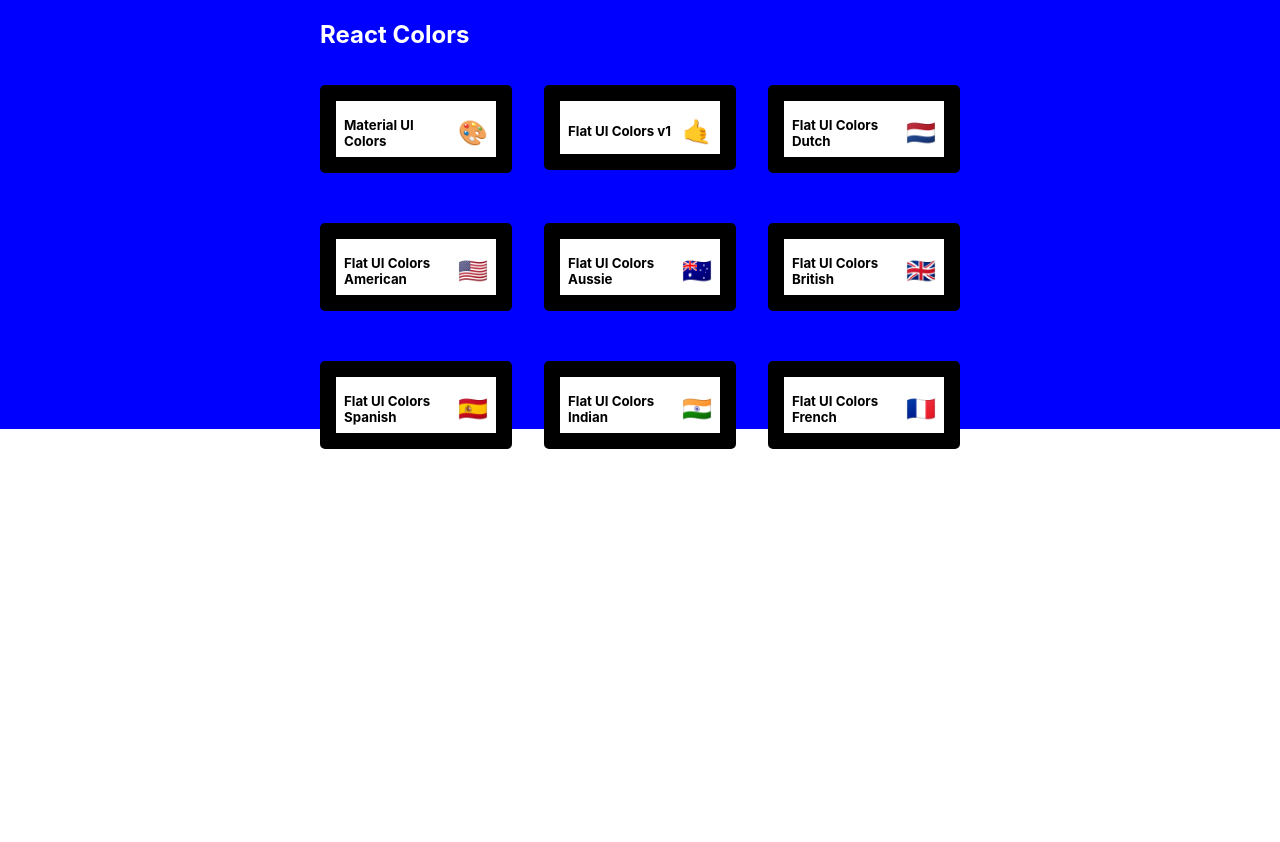
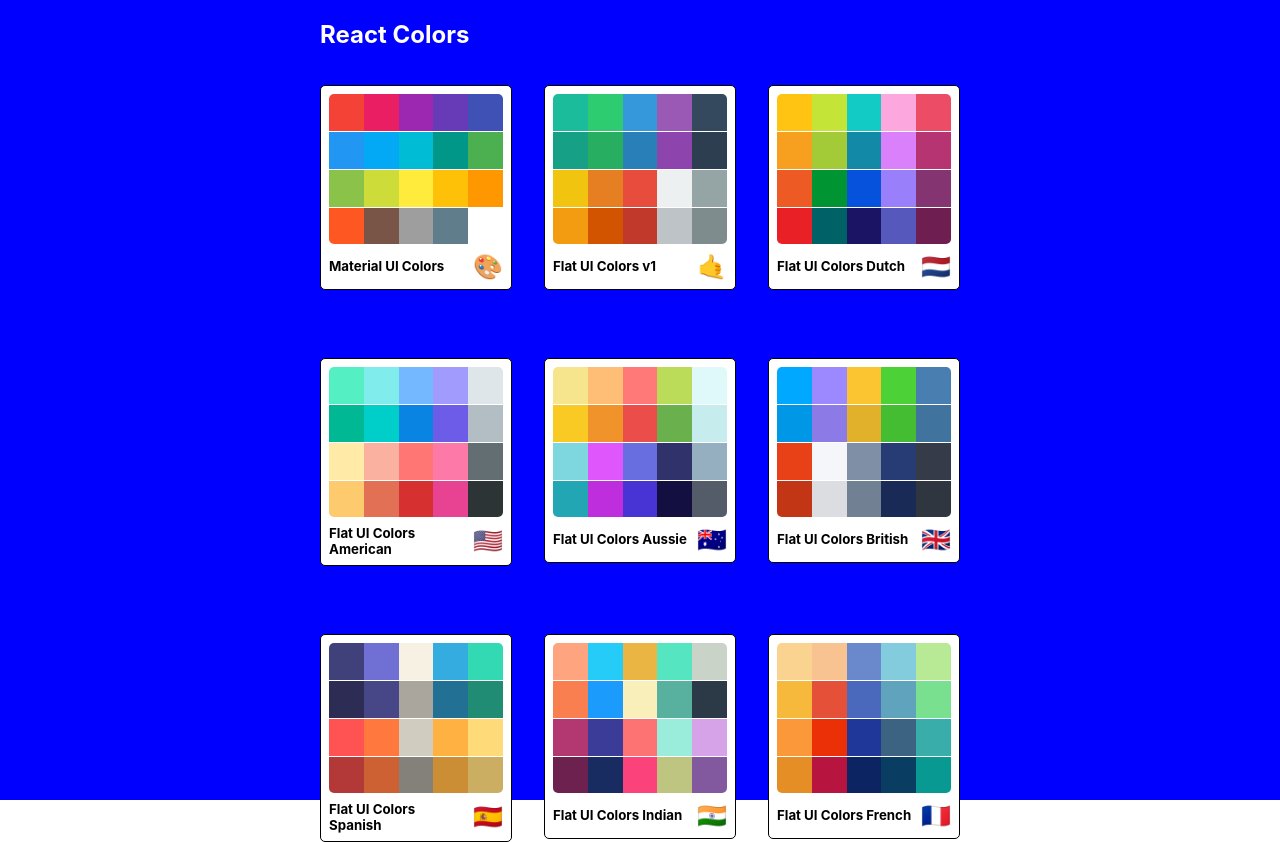
Before and after one commit to eag58914/color-picker-app, a React (Create React App) app: page / in a window 1280 px wide. Before the commit the page ends 800 px from the top, so only its background shows below. Built offline with nearby package versions, Linux system fonts and the light colour scheme.

Commit message:
finish styling MiniPalette

```diff
--- a/src/MiniPalette.js
+++ b/src/MiniPalette.js
@@ -5,7 +5,7 @@
 const styles = {
    root:{
     backgroundColor: "white",
-    border:"1pc solid black",
+    border:"1px solid black",
     borderRadius: "5px",
     padding: "0.5rem",
     position: "relative",
@@ -15,7 +15,11 @@
     }
    },
    colors:{
-    backgroundColor: "grey"
+    backgroundColor: "#dae1ea4",
+    height:"150px",
+    width:"100%",
+    borderRadius:"5px",
+    overflow:"hidden"
    },
    title:{
     display: "flex",
@@ -30,14 +34,30 @@
    emoji:{
     marginLeft: "0.5rem",
     fontSize:"1.5rem"
+   },
+   miniColor:{
+       height:"25%",
+       width:"20%",
+        display:"inline-block",
+        margin:"0 auto",
+        position:"relative",
+        marginBottom:"-3.5px"
+
    }
 }
 
 function MiniPalette(props){
-    const {classes, paletteName, emoji} = props
+    const {classes, paletteName, emoji, colors} = props;
+    const miniColorBoxes = colors.map(color => (
+        <div className={classes.miniColor} style={{backgroundColor: color.color}}
+        key={color.name}
+         />
+    ))
     return(
         <div className={classes.root}>
-           <div className={classes.colors}></div>
+           <div className={classes.colors}>
+            {miniColorBoxes}
+           </div>
            <h5 className={classes.title}>{paletteName}<span className={classes.emoji}>{emoji}</span></h5>
         </div>
     )
--- a/src/PaletteList.js
+++ b/src/PaletteList.js
@@ -6,7 +6,7 @@
 const styles = {
  root:{
      backgroundColor:"blue",
-     height: "100%",
+     height: "100vh",
      display:"flex",
      alignItems: "flex-start",
      justifyContent: "center"
```
